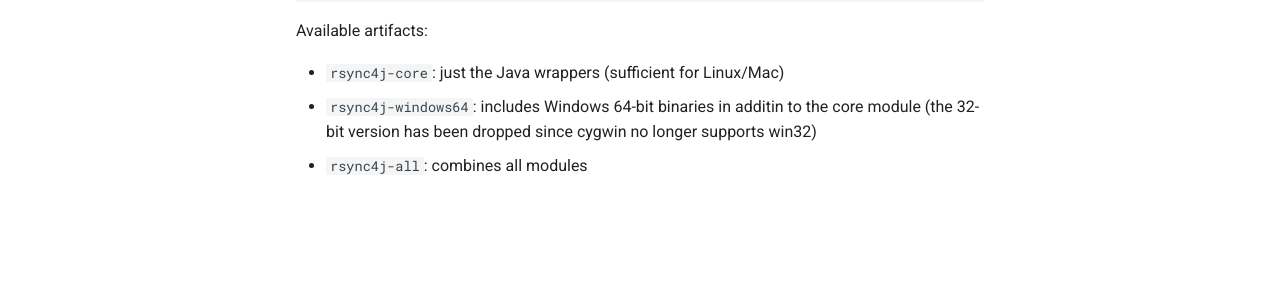
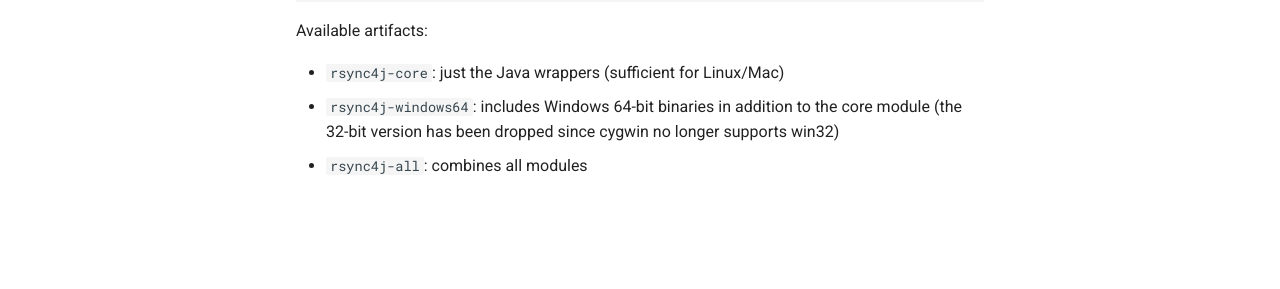
Before and after one commit to fracpete/rsync4j, an MkDocs documentation site: the page built from docs/maven.md, in a window 1280 px wide. Shown: the part 335-624 px from the top of the page. Built offline with MkDocs 1.6.1 and Material for MkDocs 9.7.7, drawn with Linux system fonts in a browser that asks for light colours; comment, search, counter and statistics services are not loaded.

Commit message:
Update maven.md

```diff
--- a/docs/maven.md
+++ b/docs/maven.md
@@ -11,5 +11,5 @@ Add the following artifact to your dependencies of your `pom.xml` fot cross-plat
 Available artifacts:
 
 * `rsync4j-core`: just the Java wrappers (sufficient for Linux/Mac)
-* `rsync4j-windows64`: includes Windows 64-bit binaries in additin to the core module (the 32-bit version has been dropped since cygwin no longer supports win32)
+* `rsync4j-windows64`: includes Windows 64-bit binaries in addition to the core module (the 32-bit version has been dropped since cygwin no longer supports win32)
 * `rsync4j-all`: combines all modules
```
